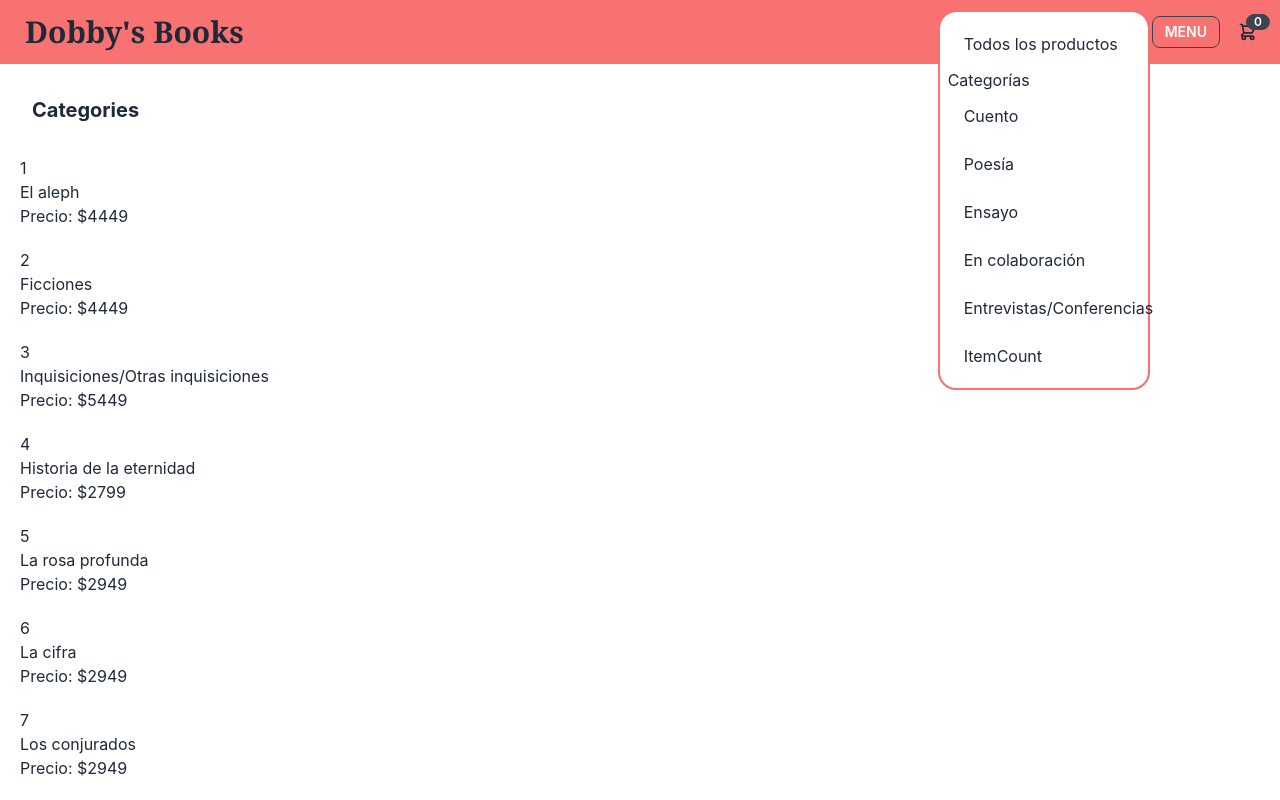
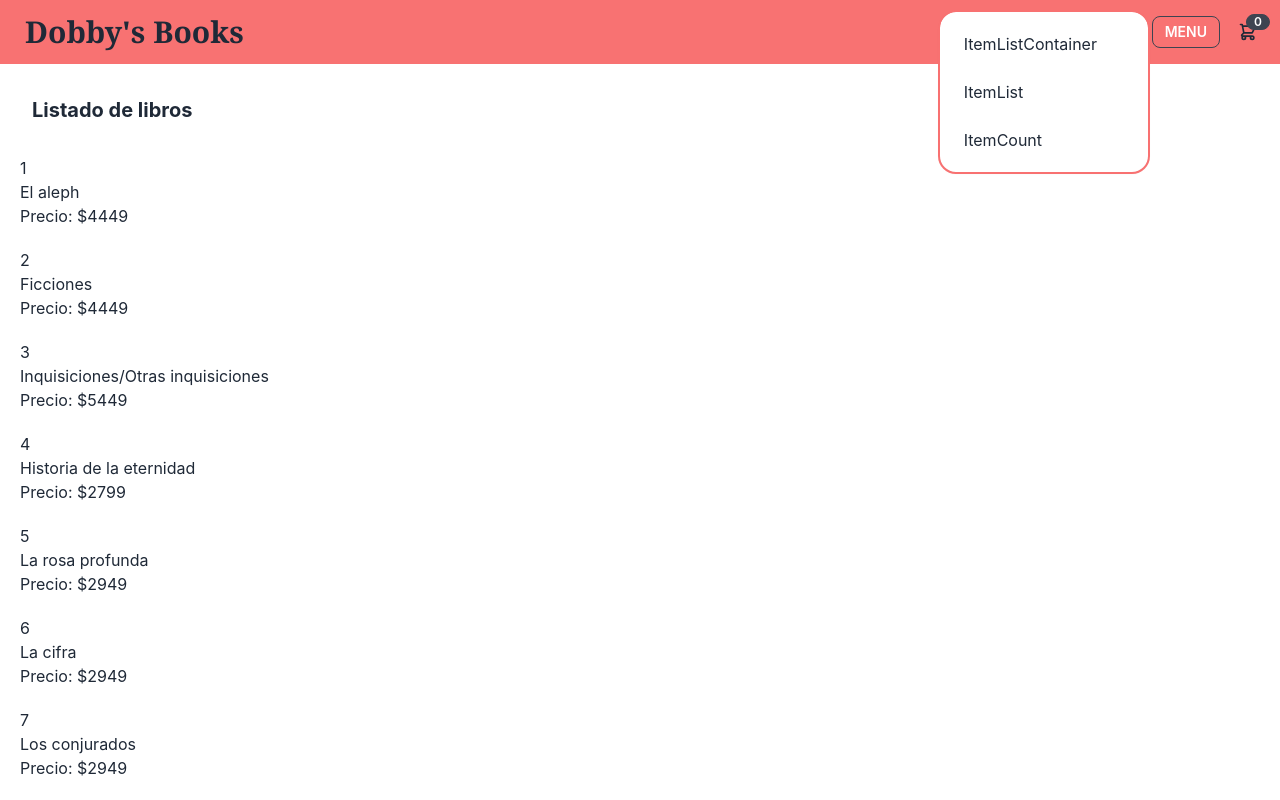
Before and after one commit to Sebregondi/ecommerce, a React (Create React App) app: page /category/1 in a window 1280 px wide. Both pictures are taken after a click on the label "MENU". Shown: the top 800 px of the page. Built offline with nearby package versions, Linux system fonts and the light colour scheme.

Commit message:
todo listo

```diff
--- a/src/App.js
+++ b/src/App.js
@@ -6,7 +6,6 @@ import ItemCount from './components/ItemCount';
 import ItemList from './components/ItemList';
 import ItemDetail from './components/ItemDetail';
 import ItemListContainer from './components/ItemListContainer';
-import ItemCard from './components/ItemCard';
 
 function PageNotFound() {
   return (
@@ -29,9 +28,8 @@ function App() {
       <NavBar/>
       <Routes>
         <Route path='/' element={<ItemListContainer />} />
-        <Route path='/item' element={<ItemCard />} />
+        <Route path='/category/:id' element={<ItemList />} />
         <Route path='/item/:id' element={<ItemDetail />} />
-        <Route path='/category/:id' element={<ItemList />} />
         <Route path='/count' element={<ItemCount />} />
         <Route path='*' element={<PageNotFound />} />
       </Routes>
--- a/src/components/ItemDetail.js
+++ b/src/components/ItemDetail.js
@@ -36,7 +36,7 @@ const ItemDetail = () => {
                 <p>Descripción: {item.sintesis}</p>
 
                 <div className="card-actions justify-end">
-                    <button className="btn btn-primary">Add to cart</button>
+                    <button className="btn btn-primary">Agregar al carrito</button>
                 </div>
             </div>
         </div>
--- a/src/components/ItemList.js
+++ b/src/components/ItemList.js
@@ -22,7 +22,7 @@ const ItemList = () => {
 
   return (
     <>
-      <div className='m-8'><h1 className='text-xl font-bold'>Categories</h1></div>
+      <div className='m-8'><h1 className='text-xl font-bold'>Listado de libros</h1></div>
       {items.map(i => <ItemCard key={i.id} {...i} />)}
     </>
   )
--- a/src/components/NavBar.js
+++ b/src/components/NavBar.js
@@ -11,14 +11,8 @@ const NavBar = () => {
             <div className="dropdown dropdown-left">
                 <label tabIndex={0} className="btn btn-sm m-1 bg-error">Menu</label>
                 <ul tabIndex={0} className="dropdown-content menu p-2 outline outline-2 outline-red-400 shadow bg-base-100 rounded-box w-52">
-                    <li><Link to={'/'}>Todos los productos</Link></li>
-                    <ul><Link to={'/category/:id'}>Categorías</Link>
-                        <li><Link to={'/category/cuento/:id'}>Cuento</Link></li>
-                        <li><Link to={'/category/poesia/:id'}>Poesía</Link></li>
-                        <li><Link to={'/category/ensayo/:id'}>Ensayo</Link></li>
-                        <li><Link to={'/category/colaboracion/:id'}>En colaboración</Link></li>
-                        <li><Link to={'/category/entrevistas/:id'}>Entrevistas/Conferencias</Link></li>
-                    </ul>
+                    <li><Link to={'/'}>ItemListContainer</Link></li>
+                    <li><Link to={'/category/:id'}>ItemList</Link></li>
                     <li><Link to={'/count'}>ItemCount</Link></li>
                 </ul>
             </div>
```
